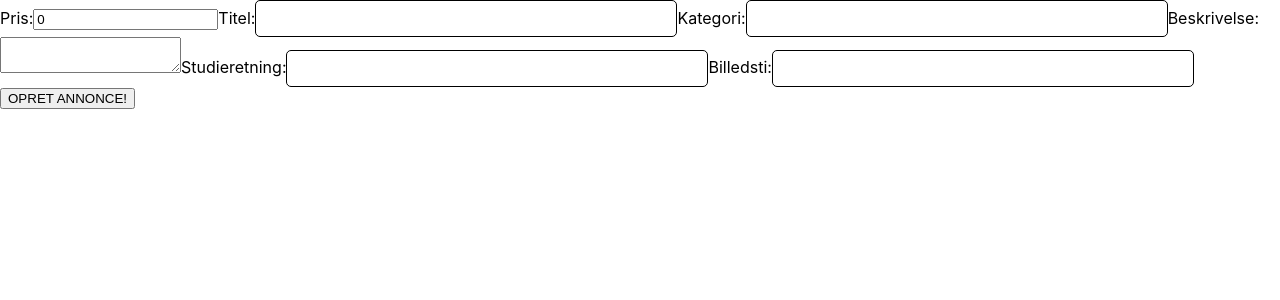
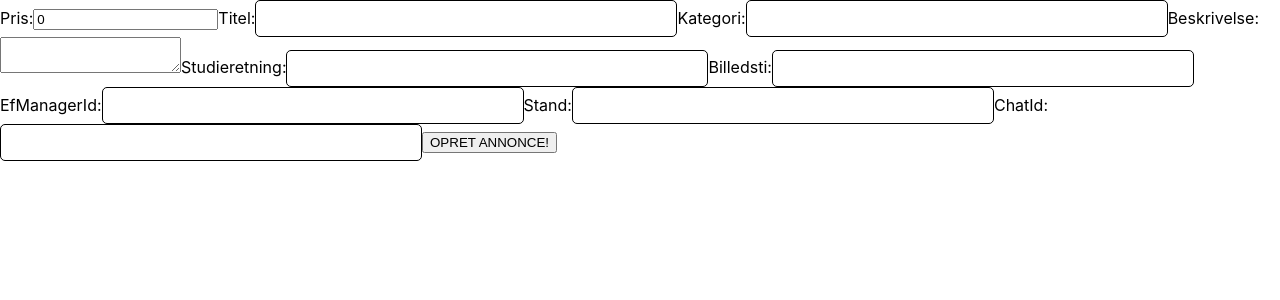
Before and after one commit to mathiasmm94/ScholarShip, a React (Create React App) app in the folder frontend/: page / in a window 1280 px wide. Shown: the top 300 px of the page. Built offline with nearby package versions, Linux system fonts and the light colour scheme.

Commit message:
Tilføjet de sidste funktioner til at indsætte værdier til, efmangerid, stand go chatid

```diff
--- a/frontend/src/Components/CreateAnnonce.js
+++ b/frontend/src/Components/CreateAnnonce.js
@@ -7,6 +7,9 @@ export function CreateAnnonce() {
     const [beskrivelse, setBeskrivelse] = useState('');
     const [studieretning, setStudieretning] = useState('');
     const [billedsti, setBilledsti] = useState('');
+    const [efManagerId, setEfManagerId]=useState('');
+    const [stand, setStand]=useState('');
+    const [chatId, setChatId]=useState('');
 
     const handleSubmit = () => {
         postAnnonce()
@@ -25,7 +28,10 @@ export function CreateAnnonce() {
                     Kategori: kategori,
                     Beskrivelse: beskrivelse,
                     Studieretning: studieretning,
-                    BilledSti: billedsti
+                    BilledSti: billedsti,
+                    EfManagerId: efManagerId,
+                    Stand: stand,
+                    ChatId: chatId
                 })
             });
             if (!response.ok) {
@@ -61,6 +67,15 @@ export function CreateAnnonce() {
             <label htmlFor="image">Billedsti:</label>
             <input type="text" id="image" value={billedsti} onChange={(e) => setBilledsti(e.target.value)} />
 
+            <label htmlFor="ManagerId">EfManagerId:</label>
+            <input type="text" id="ManagerId" value={efManagerId} onChange={(e) => setEfManagerId(e.target.value)} />
+
+            <label htmlFor="Condition">Stand:</label>
+            <input type="text" id="Condition" value={stand} onChange={(e) => setStand(e.target.value)} />
+
+            <label htmlFor="ChatId">ChatId:</label>
+            <input type="text" id="ChatId" value={chatId} onChange={(e) => setChatId(e.target.value)} />
+
             <button type="submit">OPRET ANNONCE!</button>
         </form>
     )
```
